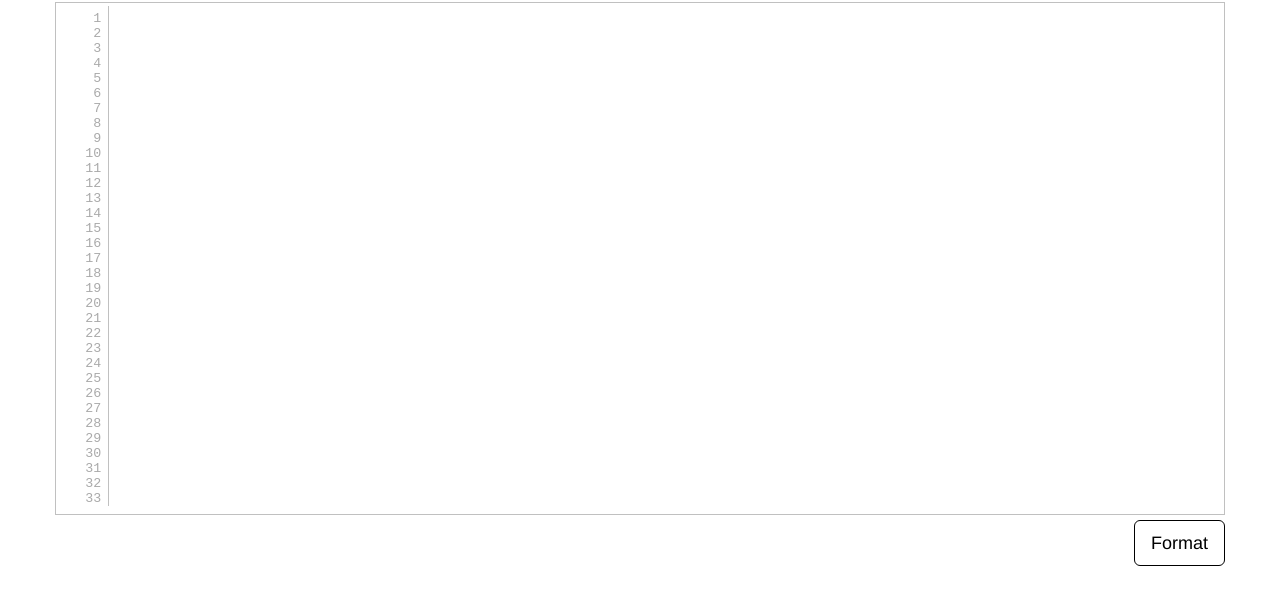
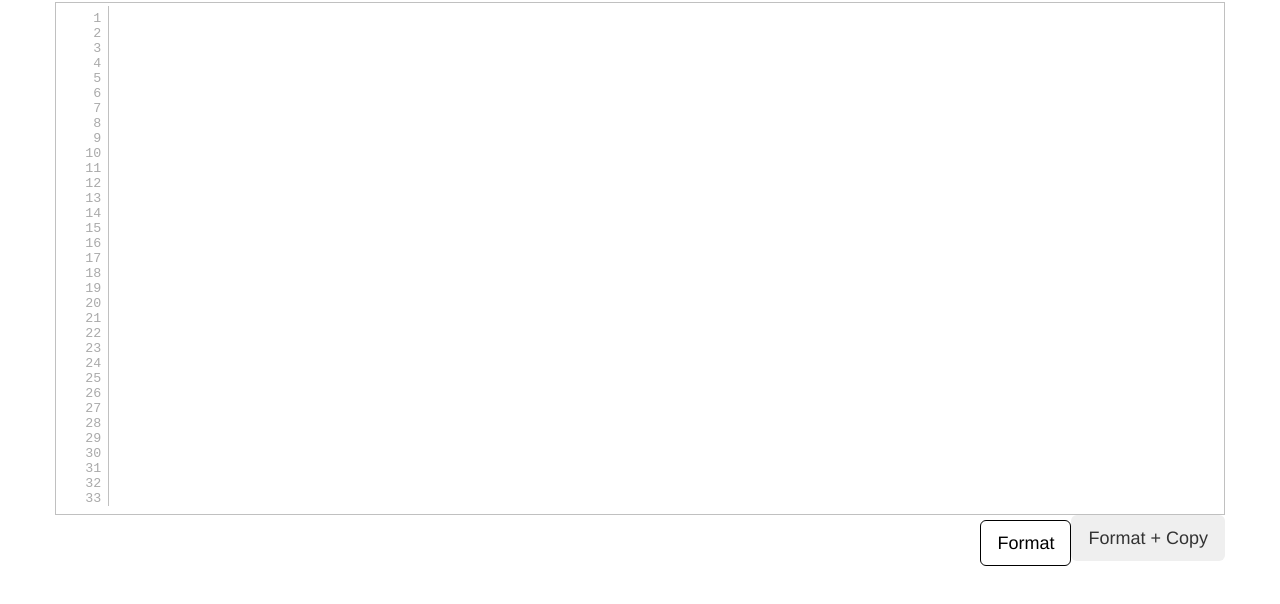
Before and after one commit to zmiller91/redditlint, a plain HTML site: page public/index.html in a window 1280 px wide. Shown: the part 68-672 px from the top of the page. Drawn offline with nearby package versions, Linux system fonts and the light colour scheme.

Commit message:
Added a 'Format + Copy' button, identical to the current 'Format' button.

```diff
--- a/public/index.html
+++ b/public/index.html
@@ -33,6 +33,11 @@
             </div>
             <div class="row">
                 <div class="col-md-12 rl-col">
+                    <button id="format-copy-btn" type="button" class="btn
+                            btn-secondary pull-right btn-lg btn-outline-secondary"
+                            onclick="lintAndCopy()">
+                        Format + Copy
+                    </button>
                     <button id="format-btn" type="button" class="btn
                             btn-secondary pull-right btn-lg btn-outline-secondary"
                             onclick="lint()">
```
